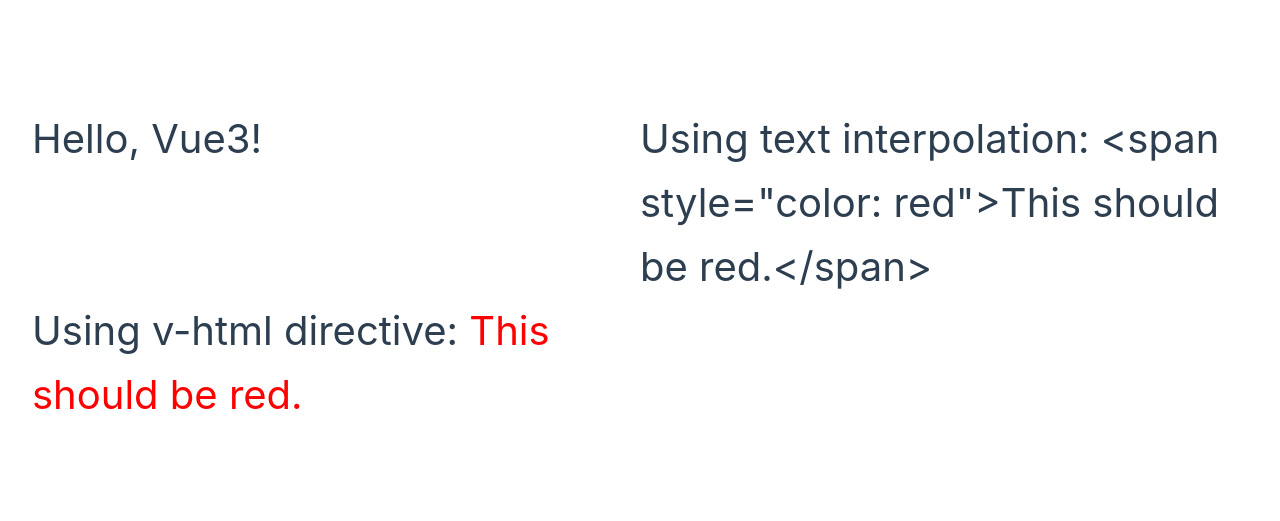
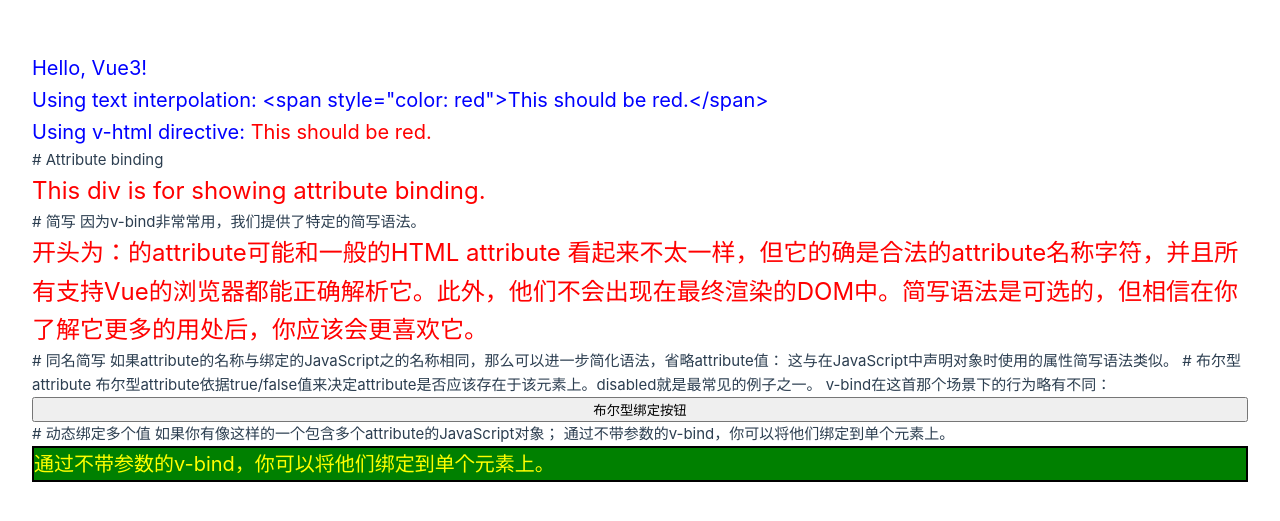
Before and after one commit to ShenlongDev/vue_xx, a Vue app: page / in a window 1280 px wide. Shown: the part 133-654 px from the top of the page. Built offline with nearby package versions, Linux system fonts and the light colour scheme.

Commit message:
attribute binding

```diff
--- a/index.html
+++ b/index.html
@@ -8,6 +8,6 @@
   </head>
   <body>
     <div id="app"></div>
-    <script type="module" src="/src/main.js"></script>
+    <script type="module" src="./src/main.js"></script>
   </body>
 </html>
--- a/src/MyApp.vue
+++ b/src/MyApp.vue
@@ -1,16 +1,65 @@
 <script setup>
   const msg = 'Hello, Vue3!'
   const rawHtml = '<span style="color: red">This should be red.</span>'
+  const dynamicId = 'firstBinding'
+  const isDisabled = false
+  const objectOfAttrs = {
+    id: 'oid',
+    class: 'oclass',
+    style: 'background-color: green'
+  }
 </script>
 
 <template>
   <p>{{ msg }}</p>
   <p>Using text interpolation: {{ rawHtml }}</p>
   <p>Using v-html directive: <span v-html="rawHtml"></span></p>
+  # Attribute binding
+  <div v-bind:id="dynamicId">
+    This div is for showing attribute binding.
+  </div>
+
+  # 简写
+  因为v-bind非常常用，我们提供了特定的简写语法。
+  <div :id="dynamicId">
+    开头为：的attribute可能和一般的HTML attribute 看起来不太一样，但它的确是合法的attribute名称字符，并且所有支持Vue的浏览器都能正确解析它。此外，他们不会出现在最终渲染的DOM中。简写语法是可选的，但相信在你了解它更多的用处后，你应该会更喜欢它。
+  </div>
+
+  # 同名简写
+  如果attribute的名称与绑定的JavaScript之的名称相同，那么可以进一步简化语法，省略attribute值：
+  这与在JavaScript中声明对象时使用的属性简写语法类似。
+
+  # 布尔型attribute
+  布尔型attribute依据true/false值来决定attribute是否应该存在于该元素上。disabled就是最常见的例子之一。
+  v-bind在这首那个场景下的行为略有不同：
+
+  <button :disabled="isDisabled">布尔型绑定按钮</button>
+
+  # 动态绑定多个值
+  如果你有像这样的一个包含多个attribute的JavaScript对象；
+  通过不带参数的v-bind，你可以将他们绑定到单个元素上。
+  <div v-bind="objectOfAttrs">
+    通过不带参数的v-bind，你可以将他们绑定到单个元素上。
+  </div>
 </template>
 
 <style scoped>
   p {
-    font-size: 40px;
+    color: blue;
+    font-size: 20px;
+  }
+
+  div#firstBinding {
+    color: red;
+    font-size: 24px;
+  }
+
+  #oid {
+    color: yellow;
+    font-size: 20px;
+  }
+
+  .oclass {
+    border: 2px solid black;
   }
 </style>
--- a/src/assets/main.css
+++ b/src/assets/main.css
@@ -29,7 +29,7 @@ a,
 
   #app {
     display: grid;
-    grid-template-columns: 1fr 1fr;
+    /* grid-template-columns: 1fr 1fr; */
     padding: 0 2rem;
   }
 }
```
